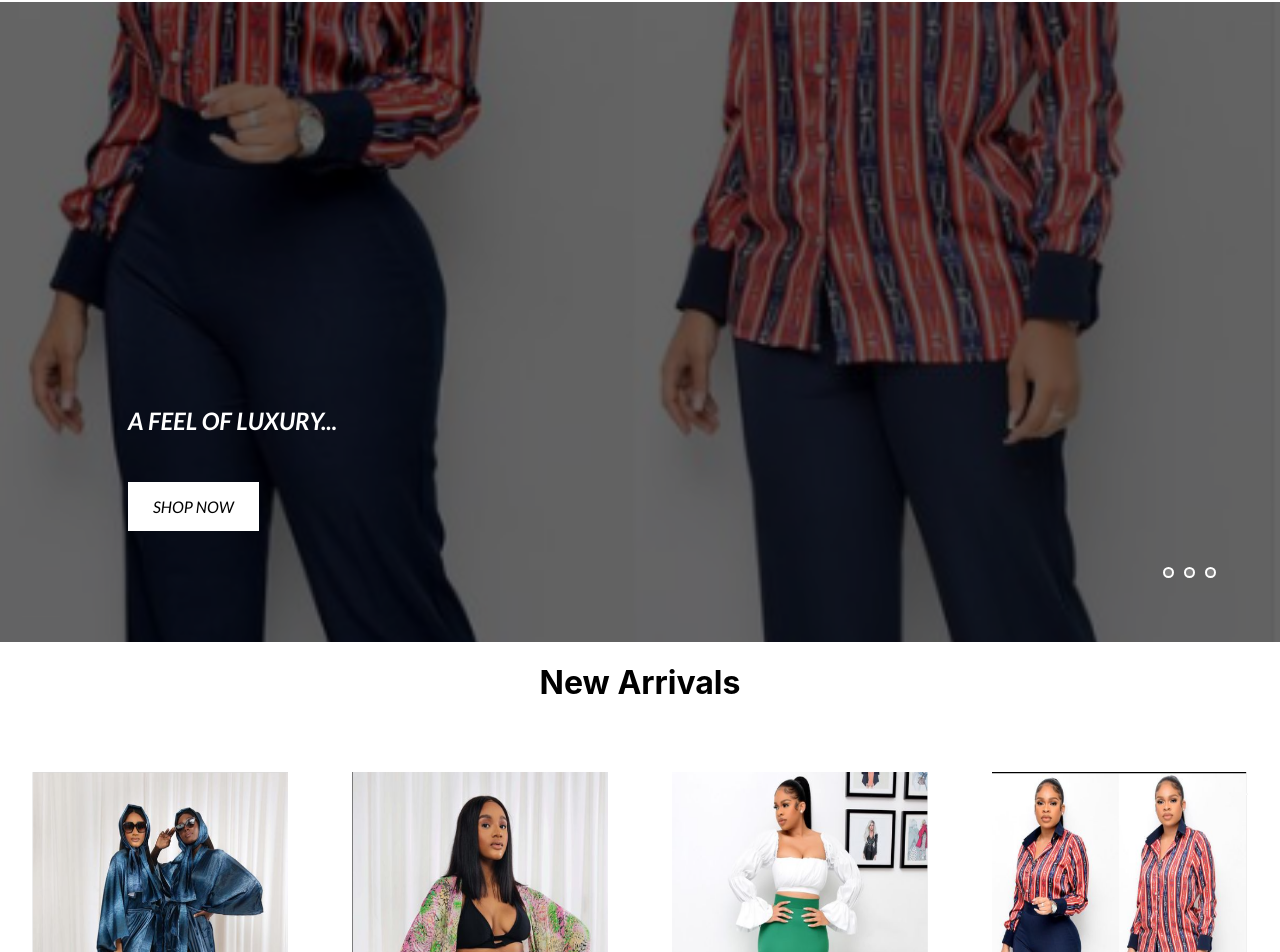
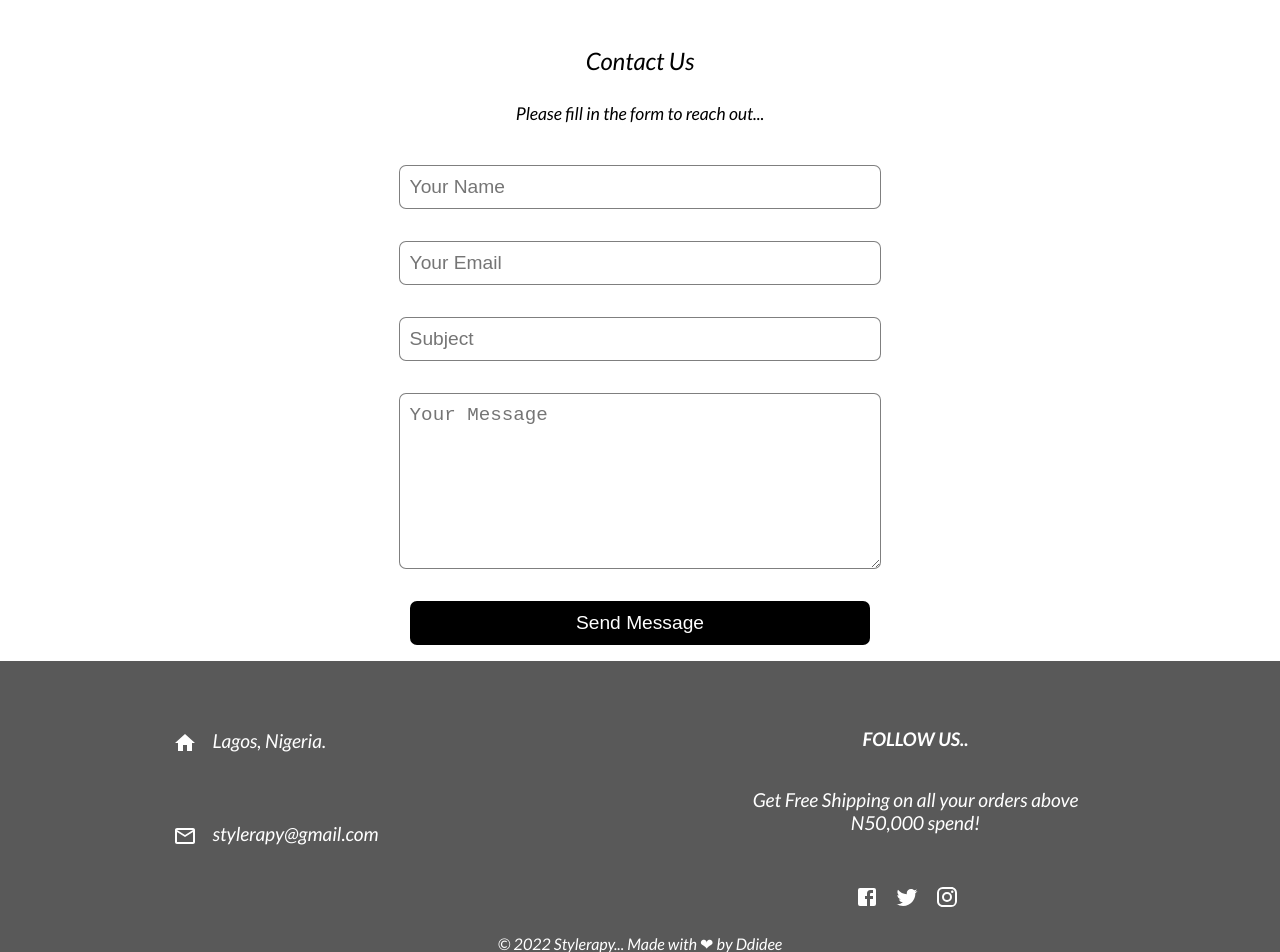
Before and after one commit to diddee/Stylerapy, a React (Create React App) app: page /Contact in a window 1280 px wide. Shown: the part 134-1086 px from the top of the page. Built offline with nearby package versions, Linux system fonts and the light colour scheme; a web font is replaced by a local one.

Commit message:
New Commits

```diff
--- a/src/App.js
+++ b/src/App.js
@@ -1,55 +1,21 @@
 import React from 'react'
-import Nav from './Components/Nav/Nav'
-import Slider from "./Components/Slider/Slider"
-import Clothing from './Components/Clothing/Clothing'
-import "./App.css"
+import { Route, Routes } from "react-router-dom"
+import Home from './Components/HomePage/HomePage';
+import Contact from './Components/ContactPage/Contact';
+import './App.css';
+
 
 function App() {
   return (
-    <div className='App'>
-      <Nav />
-      <Slider />
-      <Clothing />
+    <div className="App">
+      <Routes>
+        <Route path="/" element= { <Home/> } />
+        <Route path="/Contact" element= { <Contact/> } />
+
+      </Routes>
 
     </div>
-  )
+  );
 }
 
-export default App
-
-
-
-
-
-
-
-
-
-
-
-
-
-
-
-
-
-
-
-
-
-// import React from 'react';
-// import Slider from "./Slider/Slider"
-// // import imageSlider from './Components/Data'
-// import "./App.css"
-
-// function App() {
-//   return (
-//     <div className="App">
-//       <Slider />
-//       <h1>STYLERAPY</h1>
-
-//     </div>
-//   );
-// }
-
-// export default App;
+export default App;
--- a/src/Components/Clothing/Clothing.css
+++ b/src/Components/Clothing/Clothing.css
@@ -21,3 +21,10 @@
     width: 80%;
     height: 90%;
 }
+
+@media screen and (max-width: 500px){
+    .Item{
+        flex-basis: 48%;
+
+    }
+}
--- /dev/null
+++ b/src/Components/ContactPage/Contact.css
@@ -0,0 +1,70 @@
+.Contact{
+    display: flex;
+    font-family: "Lato";
+    flex-direction: column;
+    width: 100%;
+    height: 100%;
+    background-color: white;
+    padding: 1rem 0;
+}
+.Intro{
+    display: flex;
+    flex-direction: column;
+    width: 100%;
+    color: black;
+    justify-content: center;
+    align-items: center;
+
+}
+h2{
+    font-weight: 500;
+}
+.Intro p{
+    font-size: 1.1rem;
+    margin-top: .5rem;
+    text-align: center;
+}
+.Form{
+    width: 100%;
+    display: flex;
+    flex-direction: column;
+    justify-content: center;
+    align-items: center;
+    margin-top: .5rem;
+}
+.Form form{
+    width: 40%;
+    display: flex;
+    flex-direction: column;
+    justify-content: center;
+    align-items: center;
+}
+.Form input, .Form textarea, .Form button{
+    width: 90%;
+    padding: 10px;
+    font-size: 1.2rem;
+    margin: 1rem;
+    border: 1px solid rgba(0, 0, 0, 0.5);
+    border-radius: 7px;
+    outline: none;
+    /* background-color: rgb(58, 58, 58); */
+}
+.Form button{
+    background-color: black;
+    color: white;
+
+}
+
+@media screen and (max-width: 850px) {
+    .Intro p{
+        font-size: .9rem;
+    }
+
+    .Form form{
+        width: 70%;
+    }
+    .Form button{
+        text-transform: capitalize;
+    }
+
+}
--- /dev/null
+++ b/src/Components/ContactPage/Contact.jsx
@@ -0,0 +1,32 @@
+import React from 'react'
+import Nav from '../Nav/Nav'
+import Footer from '../Footer/Footer'
+import "./Contact.css"
+
+const Contact = () => {
+  return (
+    <div className='Contact'>
+      <Nav />
+
+      <div className='Form'>
+        <div className="Intro">
+          <h2>Contact Us</h2>
+          <p>Please fill in the form to reach out...</p>
+        </div>
+        <div className="Form">
+          <form action="https://getform.io/f/52981559-d475-4711-9999-42d17a4dc909" method="POST">
+            <input type="text" name="name" placeholder='Your Name'/>
+            <input type="text" name="email" placeholder='Your Email'/>
+            <input type="text" name="subject" placeholder='Subject'/>
+            <textarea name="message" id="" cols="30" rows="7" placeholder='Your Message'></textarea>
+            <button className='Btn'>Send Message</button>
+          </form>
+        </div>
+      </div>
+
+      <Footer />
+    </div>
+  )
+}
+
+export default Contact
--- /dev/null
+++ b/src/Components/Footer/Footer.css
@@ -0,0 +1,53 @@
+.Footer{
+    display: flex;
+    position: relative;
+    justify-content: space-around;
+    width: 100%;
+    padding: 3rem 0;
+    color: white;
+    background-color: rgba(19, 19, 19, 0.7);
+}
+.Left{
+    height: 100%;
+    display: flex;
+    flex-direction: column;
+}
+.Location{
+    display: flex;
+    flex-direction: row;
+    margin-bottom: 1.5rem;
+}
+.Icon{
+    font-size: 1.3rem;
+    margin-right: 1rem;
+    color: white;
+}
+.Footer p{
+    font-size: 1.2rem;
+}
+.Right{
+    position: relative;
+    display: flex;
+    flex-direction: column;
+    width: 30%;
+}
+.Right div{
+    display: flex;
+    justify-content: center;
+    align-items: center;
+    margin-top: 2rem;
+}
+
+.Copyright{
+    position: absolute;
+    bottom: 2%;
+}
+@media screen and (max-width: 700px){
+    .Footer{
+        flex-direction: column;
+        padding: 3rem 2rem;
+    }
+    .Right{
+        margin-top: 2rem;
+    }
+}
--- /dev/null
+++ b/src/Components/Footer/Footer.jsx
@@ -0,0 +1,51 @@
+import React from 'react'
+import HomeIcon from '@mui/icons-material/Home';
+import MailOutlineIcon from '@mui/icons-material/MailOutline';
+import FacebookIcon from '@mui/icons-material/Facebook';
+import TwitterIcon from '@mui/icons-material/Twitter';
+import InstagramIcon from '@mui/icons-material/Instagram';
+import "./Footer.css"
+
+const Footer = () => {
+  return (
+    <div className='Footer'>
+        <div className='left'>
+            <div className='Location'>
+                <h4>
+                <HomeIcon className='Icon'/>
+                </h4>
+                <p>Lagos, Nigeria.</p>
+            </div>
+            <div className='Location'>
+                <h4>
+                <MailOutlineIcon className='Icon'/>
+                </h4>
+                <p>stylerapy@gmail.com</p>
+            </div>
+        </div>
+        <div className='Right'>
+            <h3>FOLLOW US..</h3>
+            <p>Get Free Shipping on all your orders above N50,000 spend!</p>
+
+            <div>
+                <a href="https:facbook.com/deola lawale">
+                    <FacebookIcon className='Icon'/>
+                </a>
+                <a href="https://twitter.com/diddee">
+                    <TwitterIcon className='Icon'/>
+                </a>
+                <a href="https://instagram.com/_ddidee">
+                    <InstagramIcon className='Icon'/>
+                </a>
+            </div>
+        </div>
+        <div className='Copyright'>
+            © 2022 Stylerapy... Made with ❤ by Ddidee
+        </div>
+
+
+    </div>
+  )
+}
+
+export default Footer
--- /dev/null
+++ b/src/Components/HomePage/HomePage.css
@@ -0,0 +1,6 @@
+.App{
+    text-align: center;
+    width: 100%;
+    height: 100%;
+    /* background-color: #333; */
+  }
--- /dev/null
+++ b/src/Components/HomePage/HomePage.jsx
@@ -0,0 +1,57 @@
+import React from 'react'
+import Nav from '../Nav/Nav'
+import Slider from "../Slider/Slider"
+import Clothing from '../Clothing/Clothing'
+import Footer from '../Footer/Footer'
+import "./HomePage.css"
+
+function Home() {
+  return (
+    <div className='Home'>
+      <Nav />
+      <Slider />
+      <Clothing />
+      <Footer />
+
+    </div>
+  )
+}
+
+export default Home
+
+
+
+
+
+
+
+
+
+
+
+
+
+
+
+
+
+
+
+
+
+// import React from 'react';
+// import Slider from "./Slider/Slider"
+// // import imageSlider from './Components/Data'
+// import "./App.css"
+
+// function App() {
+//   return (
+//     <div className="App">
+//       <Slider />
+//       <h1>STYLERAPY</h1>
+
+//     </div>
+//   );
+// }
+
+// export default App;
--- a/src/Components/Nav/Nav.jsx
+++ b/src/Components/Nav/Nav.jsx
@@ -35,7 +35,7 @@ const Nav = () => {
             </li>
 
             <li>
-                <Link to="Home">Home</Link>
+                <Link to="/">Home</Link>
             </li>
 
 
```
Also changed, not shown: src/Components/Clothing/Clothing.jsx (+16 -15 lines).
